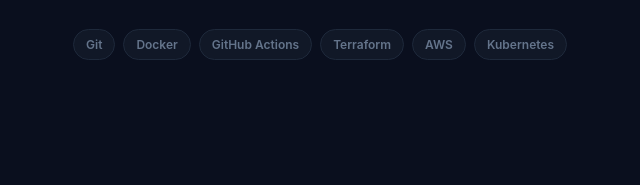
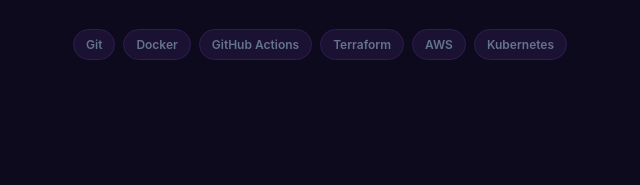
Before and after one commit to jvsell/mentoria-devops-pipeline, a website: page src/public/index.html in a window 1280 px wide. Shown: the part 437-622 px from the top of the page, 111-751 px from the left. Drawn offline with Linux system fonts and the light colour scheme; no server answers.

Commit message:
fundo trocado de azul escuro para roxo escuro

```diff
--- a/src/public/style.css
+++ b/src/public/style.css
@@ -1,10 +1,10 @@
 *, *::before, *::after { box-sizing: border-box; margin: 0; padding: 0; }
 
 :root {
-  --bg: #0a0f1e;
-  --surface: #111827;
-  --surface-2: #1e293b;
-  --border: #1e293b;
+  --bg: #0d0a1e;
+  --surface: #1a1133;
+  --surface-2: #2d1f4e;
+  --border: #2d1f4e;
   --text: #e2e8f0;
   --muted: #64748b;
   --accent: #38bdf8;
```
